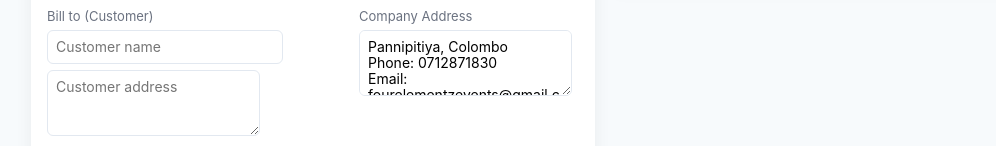
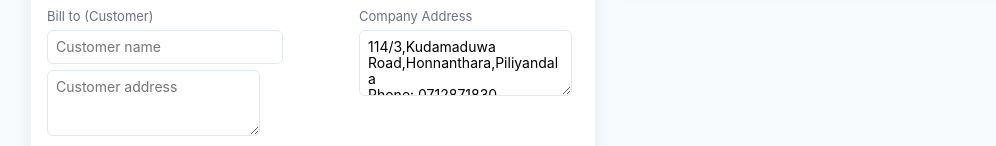
Before and after one commit to swtdulshan/four-elementz-invoices, a plain HTML site: page index.html in a window 1280 px wide. Shown: the part 288-434 px from the top of the page, without its empty margins (109-1105 px from the left). Drawn offline with nearby package versions, Linux system fonts and the light colour scheme.

Commit message:
Update index.html

```diff
--- a/index.html
+++ b/index.html
@@ -70,7 +70,7 @@
 
           <div style="width:220px">
             <label>Company Address</label>
-            <textarea id="companyAddress" rows="3">Pannipitiya, Colombo
+            <textarea id="companyAddress" rows="3">114/3,Kudamaduwa Road,Honnanthara,Piliyandala
 Phone: 0712871830
 Email: fourelementzevents@gmail.com</textarea>
           </div>
```
